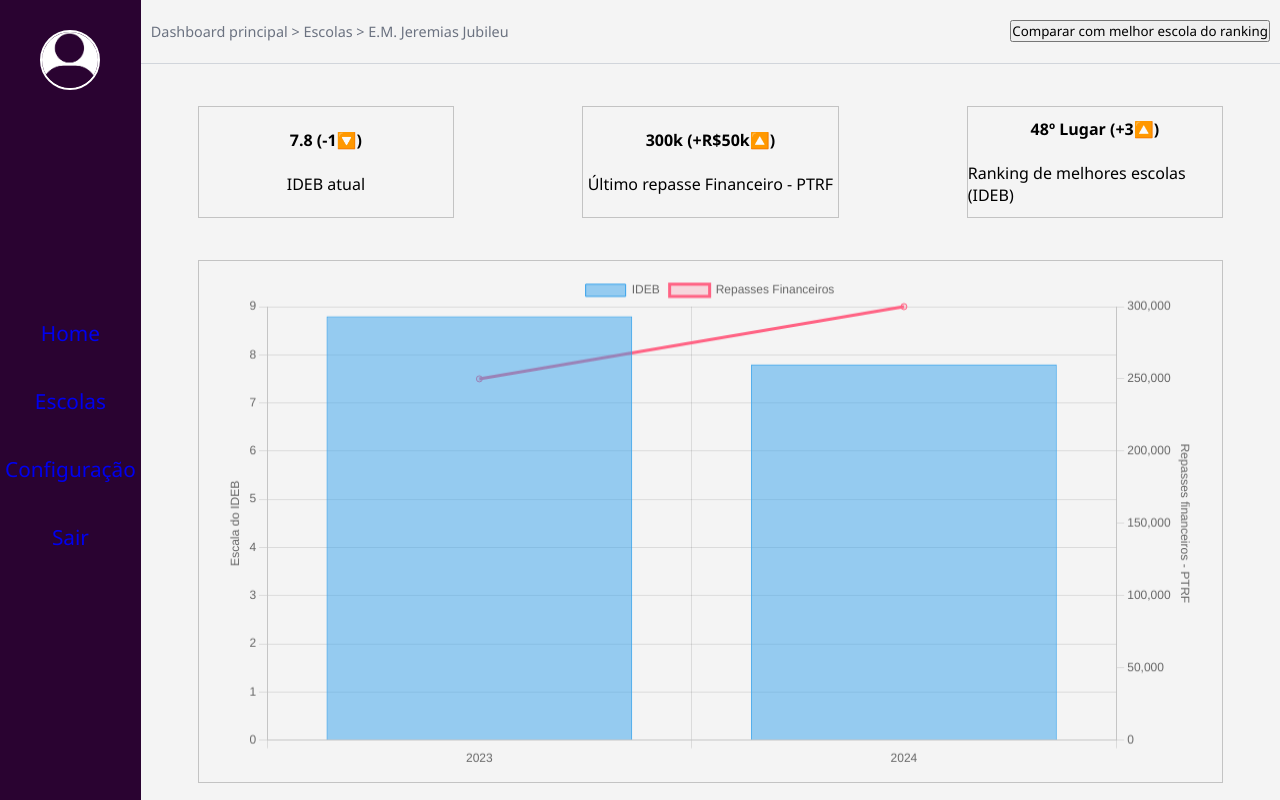
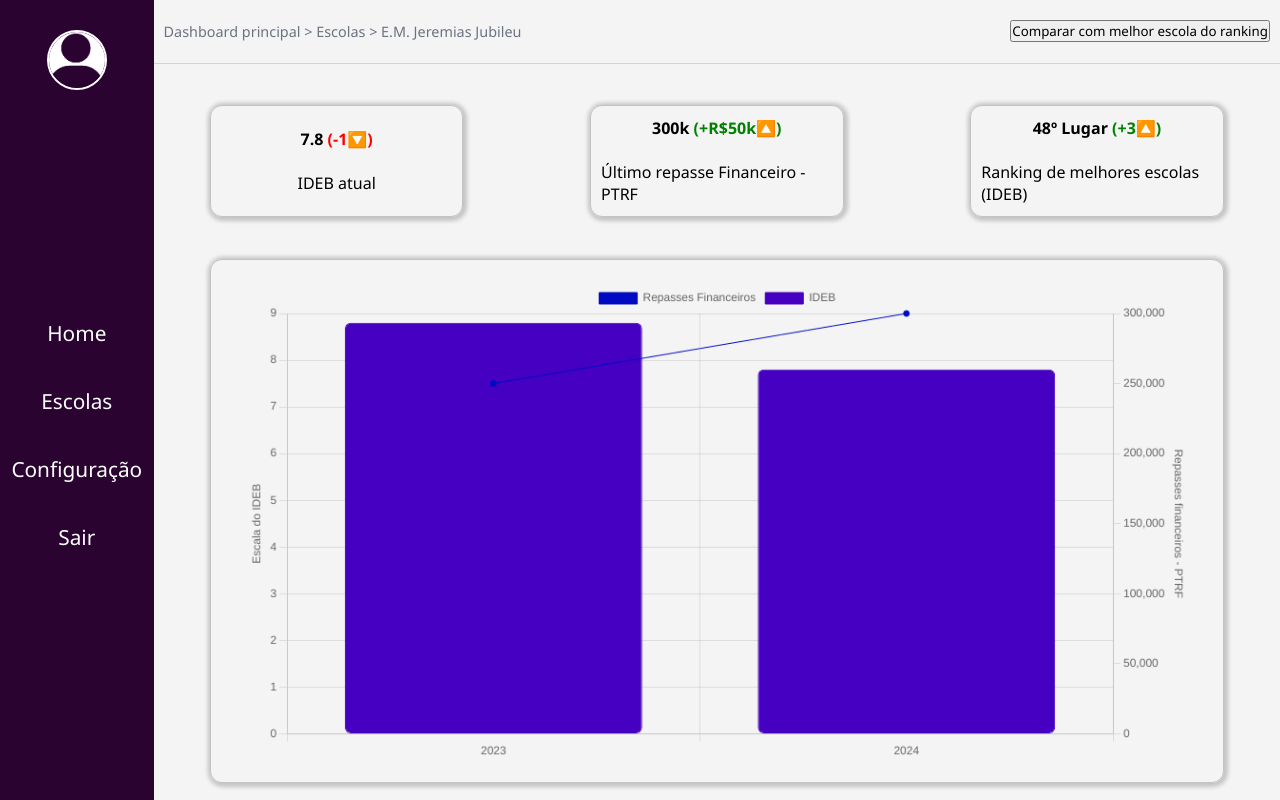
Before and after one commit to School-mapping/app-web-school-mapping, a website: page public/private/dashPorEscola.html in a window 1280 px wide. Drawn offline with nearby package versions, Linux system fonts and the light colour scheme.

Commit message:
fix: detalhes dash

```diff
--- a/public/css/dash.css
+++ b/public/css/dash.css
@@ -44,7 +44,7 @@ html {
 }
 
 .barraLateral-esquerda {
-  width: 11vw;
+  width: 12vw;
   height: 100vh;
   background-color: #2a0331;
   color: white;
@@ -81,6 +81,7 @@ html {
   text-decoration: none;
   cursor: pointer;
   transition: background 0.3s ease;
+  color: white;
 }
 
 .btn-menu a {
--- a/public/css/dashPorEscola.css
+++ b/public/css/dashPorEscola.css
@@ -3,6 +3,19 @@ body {
     height: 100dvh;
     overflow-y: hidden;
     overflow-x: hidden;
+}
+
+.grafico {
+  height: 350px;
+  width: 100%;
+  background-color: #ffffff;
+  border-radius: 12px;
+  box-shadow: 0 4px 8px rgba(0, 0, 0, 0.1);
+  display: flex;
+  flex-direction: column;
+  align-items: center;
+  justify-content: center;
+  padding: 10px;
 }
 
 .conteudo {
@@ -41,17 +54,19 @@ body {
 .classKpis .classKpi {
     /* background-color: aliceblue; */
     border: 0.5px solid rgba(0, 0, 0, 0.2);
-    /* box-shadow: 1px 1px 4px 3px rgba(0, 0, 0, 0.2); */
+    box-shadow: 1px 1px 4px 3px rgba(0, 0, 0, 0.2);
     width: 25%;
     display: flex;
     align-items: center;
     justify-content: center;
     flex-direction: column;
+    border-radius: 12px;
+    padding: 10px;
 }
 
 .classGraficoPrincipal {
     border: 0.5px solid rgba(0, 0, 0, 0.2);
-    /* box-shadow: 1px 1px 4px 3px rgba(0, 0, 0, 0.2); */
+    box-shadow: 1px 1px 4px 3px rgba(0, 0, 0, 0.2);
     display: flex;
     justify-content: center;
     align-items: center;
@@ -59,6 +74,8 @@ body {
     width: 90%;
     margin-bottom: 1.5%;
     margin-top: 1.5%;
+    border-radius: 12px;
+    padding: 10px;
 }
 
 #canvasGraficoPrincipal {
@@ -66,3 +83,15 @@ body {
     height: 95% !important;
     /* background-color: blueviolet; */
 }
+
+.variacao2 {
+    color: green;
+}
+
+.variacao3 {
+    color: green;
+}
+
+.variacao1 {
+    color: red;
+}
--- a/public/private/dashPorEscola.html
+++ b/public/private/dashPorEscola.html
@@ -35,15 +35,15 @@
 
         <div class="classKpis" id="divKpis">
             <div class="classKpi classKpi1">
-                <b>7.8 (-1🔽)</b><br>
+                <b>7.8 <a class="variacao1">(-1🔽)</a></b><br>
                 IDEB atual
             </div>
             <div class="classKpi classKpi2">
-                <b>300k (+R$50k🔼)</b><br>
+                <b>300k <a class="variacao2">(+R$50k🔼)</a></b><br>
                Último repasse Financeiro - PTRF
             </div>
             <div class="classKpi classKpi3">
-                <b>48º Lugar (+3🔼)</b><br>
+                <b>48º Lugar <a class="variacao3">(+3🔼)</a></b><br>
                Ranking de melhores escolas (IDEB)
             </div>
         </div>
@@ -67,27 +67,33 @@ const mixedChart = new Chart(ctx, {
         labels: ['2023', '2024'],
         datasets: [
             {
+                type: 'line',
+                label: 'Repasses Financeiros',
+                data: [250000, 300000],
+                yAxisID: 'RightY', // eixo da direita
+                borderColor: '#000AC2',
+                backgroundColor: '#000AC2',
+                tension: 0.3,
+                borderWidth: 1,
+                borderRadius: 6,
+                borderSkipped: false,
+            },
+            {
                 type: 'bar',
                 label: 'IDEB',
                 data: [8.8, 7.8],
                 yAxisID: 'LeftY', // eixo da esquerda
-                backgroundColor: 'rgba(54, 162, 235, 0.5)',
-                borderColor: 'rgba(54, 162, 235, 1)',
-                borderWidth: 1
-            },
-            {
-                type: 'line',
-                label: 'Repasses Financeiros',
-                data: [250000, 300000],
-                yAxisID: 'RightY', // eixo da direita
-                borderColor: 'rgba(255, 99, 132, 1)',
-                backgroundColor: 'rgba(255, 99, 132, 0.2)',
-                tension: 0.3
+                backgroundColor: '#4600C2',
+                borderColor: '#4600C2',
+                borderWidth: 1,
+                borderRadius: 6,
+                borderSkipped: false,
             }
         ]
     },
     options: {
-        responsive: false, // desativa redimensionamento automático
+        responsive: true, // desativa redimensionamento automático
+        maintainAspectRatio: false,
         scales: {
             LeftY: {
                 type: 'linear',
```
Also changed, not shown: public/dash.html (+7 -23 lines).
